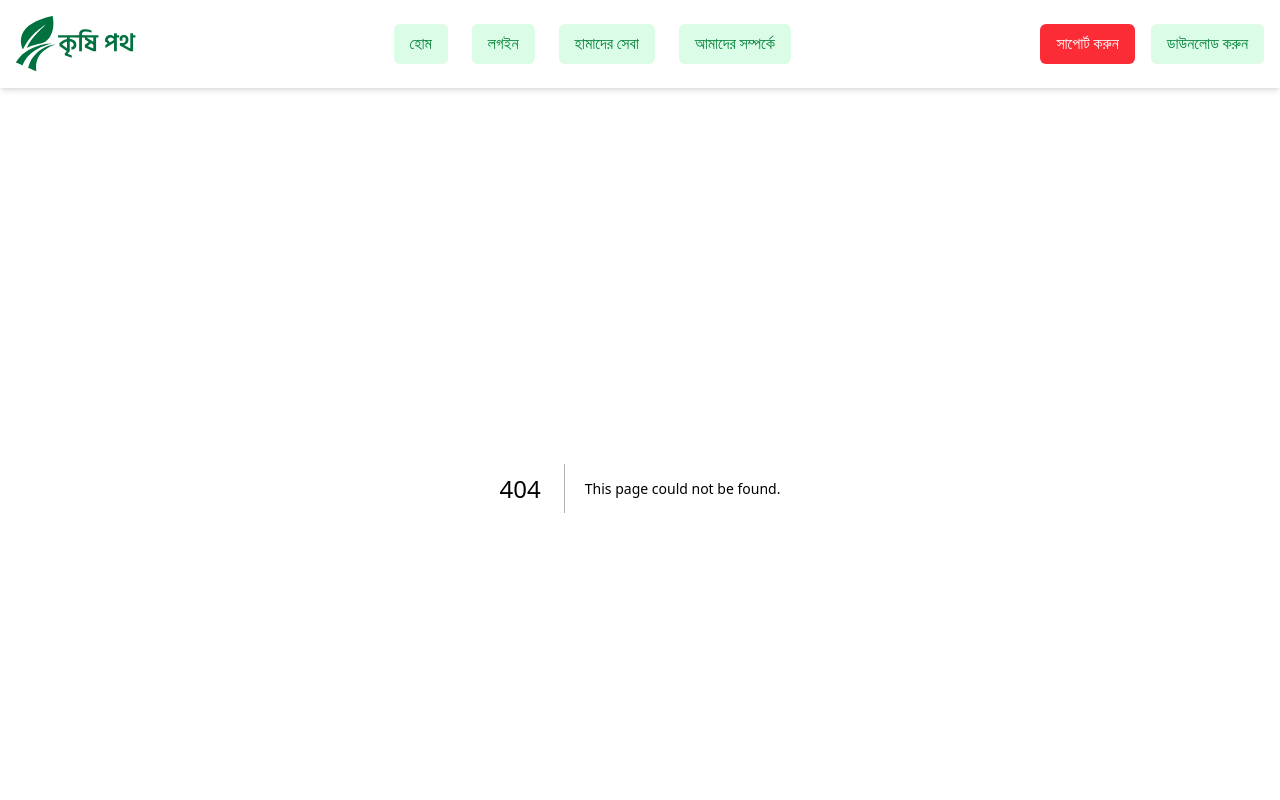
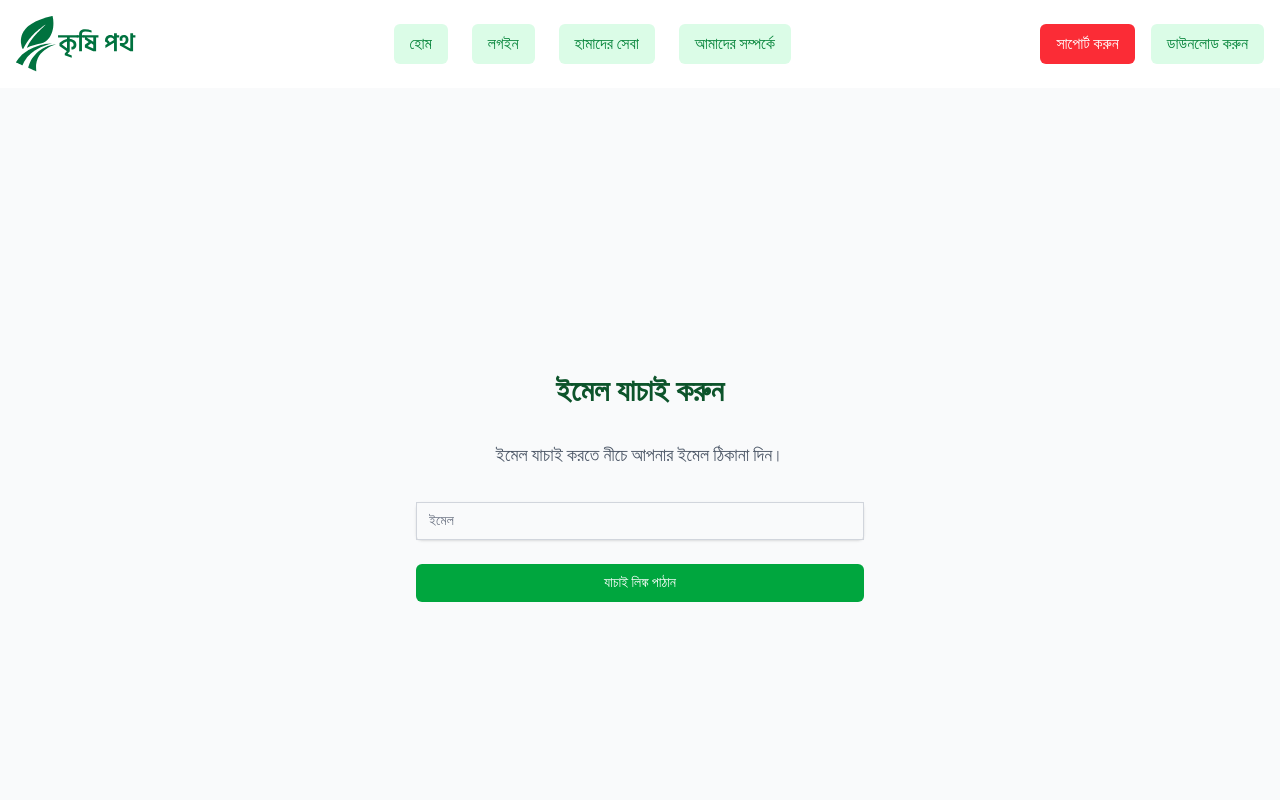
Before and after one commit to GausAlMunirTushar/krishipath-frontend, a Next.js app: page /verify-email in a window 1280 px wide. Before the commit this address had no page. Shown: the top 800 px of the page. Built offline with nearby package versions, Linux system fonts and the light colour scheme.

Commit message:
feat: add VerifyEmailPage with email input handling and verification message

```diff
--- /dev/null
+++ b/src/app/(web)/(auth)/verify-email/page.tsx
@@ -0,0 +1,71 @@
+import React, { useState } from "react";
+
+const VerifyEmailPage: React.FC = () => {
+	const [email, setEmail] = useState("");
+	const [message, setMessage] = useState<string | null>(null);
+
+	// Handle input changes
+	const handleEmailChange = (e: React.ChangeEvent<HTMLInputElement>) => {
+		setEmail(e.target.value);
+	};
+
+	// Handle form submission (simulate verification)
+	const handleSubmit = (e: React.FormEvent) => {
+		e.preventDefault();
+		// Simulate sending verification link
+		setMessage("ইমেল যাচাইয়ের লিঙ্ক আপনার ইমেলে পাঠানো হয়েছে।");
+		setEmail(""); // Reset email field
+	};
+
+	return (
+		<div className="min-h-screen bg-gray-50 flex items-center justify-center py-12 px-4 sm:px-6 lg:px-8">
+			<div className="max-w-md w-full space-y-8">
+				<h2 className="text-center text-3xl font-extrabold text-green-900">
+					ইমেল যাচাই করুন
+				</h2>
+				<p className="mt-2 text-center text-lg text-gray-600">
+					ইমেল যাচাই করতে নীচে আপনার ইমেল ঠিকানা দিন।
+				</p>
+
+				{/* Email Verification Form */}
+				<form className="mt-8 space-y-6" onSubmit={handleSubmit}>
+					<div className="rounded-md shadow-sm -space-y-px">
+						{/* Email Input */}
+						<div>
+							<label htmlFor="email" className="sr-only">
+								ইমেল
+							</label>
+							<input
+								id="email"
+								name="email"
+								type="email"
+								required
+								value={email}
+								onChange={handleEmailChange}
+								className="appearance-none rounded-none relative block w-full px-3 py-2 border border-gray-300 placeholder-gray-500 text-gray-900 focus:outline-none focus:ring-green-500 focus:border-green-500 focus:z-10 sm:text-sm"
+								placeholder="ইমেল"
+							/>
+						</div>
+					</div>
+
+					{/* Success Message */}
+					{message && (
+						<p className="text-green-600 text-sm mt-2">{message}</p>
+					)}
+
+					{/* Submit Button */}
+					<div>
+						<button
+							type="submit"
+							className="group relative w-full flex justify-center py-2 px-4 border border-transparent text-sm font-medium rounded-md text-white bg-green-600 hover:bg-green-500 focus:outline-none focus:ring-2 focus:ring-offset-2 focus:ring-green-500"
+						>
+							যাচাই লিঙ্ক পাঠান
+						</button>
+					</div>
+				</form>
+			</div>
+		</div>
+	);
+};
+
+export default VerifyEmailPage;
```
